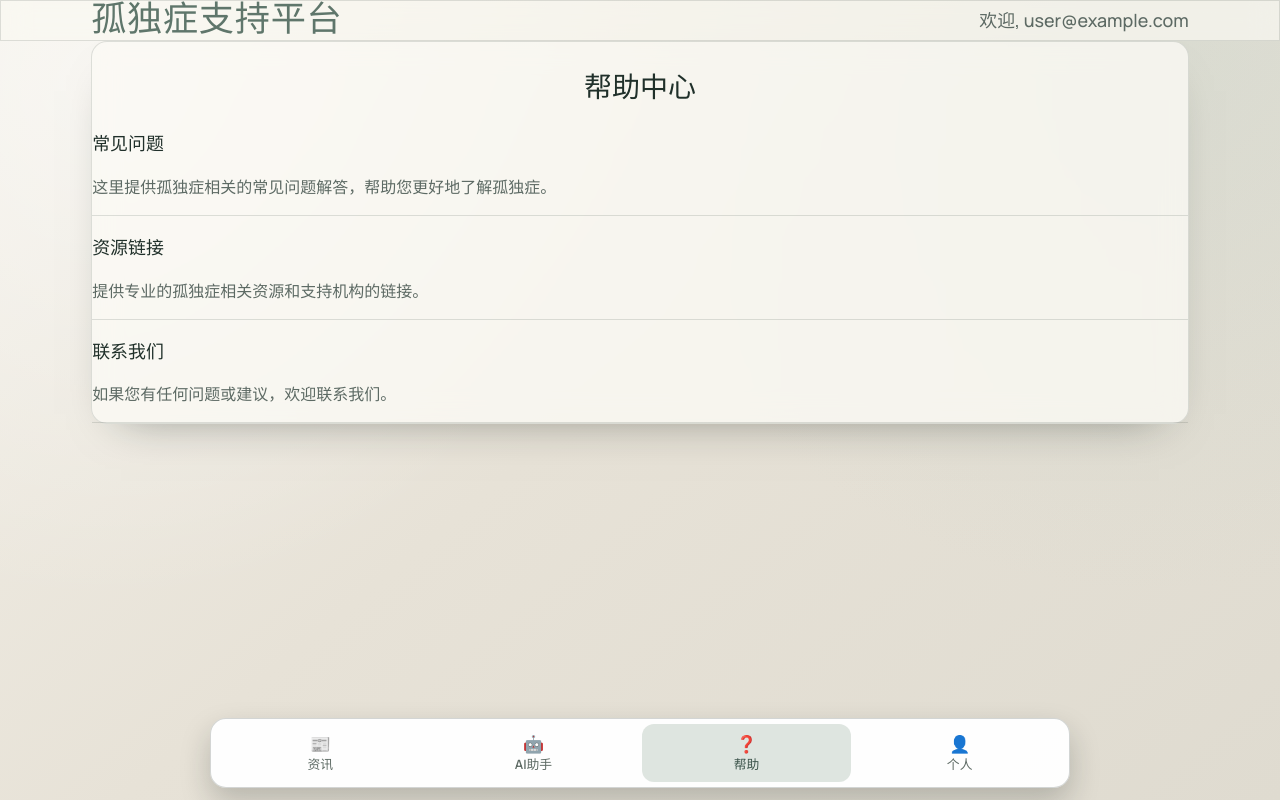
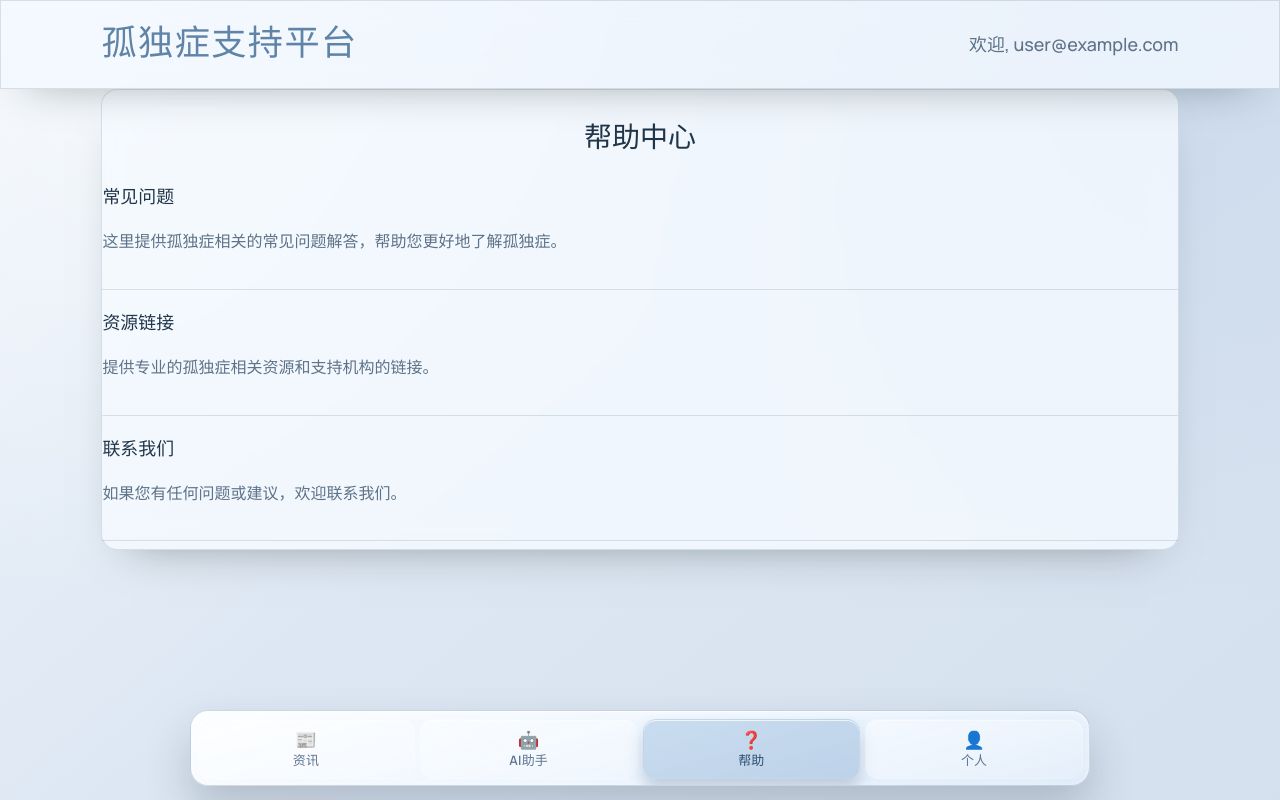
Before and after one commit to julia-lars/asd_app, a React (Vite) app in the folder frontend/: page /help in a window 1280 px wide. Built offline with nearby package versions, Linux system fonts and the light colour scheme; no server answers; sample sign-in values are in the browser's storage.

Commit message:
调整背景色

```diff
--- a/frontend/src/components/common/BottomNav.jsx
+++ b/frontend/src/components/common/BottomNav.jsx
@@ -28,38 +28,46 @@ const BottomNav = () => {
     }
   ];
 
+  const shellStyle = {
+    position: 'fixed',
+    bottom: 0,
+    left: 0,
+    right: 0,
+    zIndex: 2147483647,
+    padding: '0.65rem 0.85rem calc(0.9rem + env(safe-area-inset-bottom))',
+    pointerEvents: 'none'
+  };
+
+  const panelStyle = {
+    maxWidth: '900px',
+    margin: '0 auto',
+    borderRadius: '18px',
+    border: '1px solid rgba(66, 92, 123, 0.22)',
+    background: 'linear-gradient(160deg, rgba(255, 255, 255, 0.92), rgba(238, 246, 255, 0.9) 55%, rgba(224, 236, 250, 0.92))',
+    boxShadow: '0 24px 46px rgba(28, 44, 62, 0.22), 0 2px 8px rgba(255, 255, 255, 0.55) inset',
+    backdropFilter: 'blur(18px) saturate(110%)',
+    WebkitBackdropFilter: 'blur(18px) saturate(110%)',
+    overflow: 'hidden',
+    pointerEvents: 'auto'
+  };
+
+  const rowStyle = {
+    display: 'grid',
+    gridTemplateColumns: 'repeat(4, minmax(0, 1fr))',
+    gap: '0.32rem',
+    padding: '0.38rem'
+  };
+
   return (
-    <div
-      style={{
-        position: 'fixed',
-        bottom: 0,
-        left: 0,
-        right: 0,
-        zIndex: 2147483647,
-        padding: '0.5rem 0.75rem calc(0.75rem + env(safe-area-inset-bottom))',
-        pointerEvents: 'none'
-      }}
-    >
-      <div
-        style={{
-          maxWidth: '860px',
-          margin: '0 auto',
-          background: 'rgba(255, 255, 255, 0.96)',
-          border: '1px solid rgba(37, 53, 47, 0.2)',
-          boxShadow: '0 14px 30px rgba(20, 29, 25, 0.22)',
-          borderRadius: '16px',
-          overflow: 'hidden',
-          pointerEvents: 'auto'
-        }}
-      >
+    <div style={shellStyle}>
+      <div style={panelStyle}>
         <div
           style={{
-            display: 'grid',
-            gridTemplateColumns: 'repeat(4, minmax(0, 1fr))',
-            gap: '0.25rem',
-            padding: '0.3rem'
+            height: '1px',
+            background: 'linear-gradient(90deg, transparent, rgba(255, 255, 255, 0.82), transparent)'
           }}
-        >
+        />
+        <div style={rowStyle}>
           {navItems.map((item) => {
             const isActive = location.pathname === item.path;
             return (
@@ -68,21 +76,28 @@ const BottomNav = () => {
                 onClick={() => navigate(item.path)}
                 style={{
                   display: 'flex',
-                  minHeight: '58px',
+                  minHeight: '60px',
                   flexDirection: 'column',
                   alignItems: 'center',
                   justifyContent: 'center',
-                  border: 'none',
-                  borderRadius: '12px',
-                  background: isActive ? 'rgba(182, 198, 189, 0.45)' : 'transparent',
-                  color: isActive ? '#3c544b' : '#5d6a64',
+                  border: '1px solid transparent',
+                  borderRadius: '13px',
+                  background: isActive
+                    ? 'linear-gradient(165deg, rgba(186, 209, 233, 0.72), rgba(156, 186, 217, 0.56))'
+                    : 'linear-gradient(165deg, rgba(255, 255, 255, 0.45), rgba(255, 255, 255, 0.15))',
+                  boxShadow: isActive
+                    ? '0 10px 16px rgba(55, 84, 116, 0.24), 0 1px 0 rgba(255, 255, 255, 0.72) inset'
+                    : '0 1px 0 rgba(255, 255, 255, 0.42) inset',
+                  color: isActive ? '#2f4f70' : '#5f7490',
                   cursor: 'pointer',
-                  fontWeight: 600,
-                  lineHeight: 1.1
+                  fontWeight: isActive ? 700 : 600,
+                  letterSpacing: '0.01em',
+                  lineHeight: 1.1,
+                  transition: 'all 180ms ease'
                 }}
               >
-                <span style={{ marginBottom: '0.2rem', fontSize: '1.05rem' }}>{item.icon}</span>
-                <span style={{ fontSize: '0.8rem' }}>{item.label}</span>
+                <span style={{ marginBottom: '0.24rem', fontSize: '1.08rem' }}>{item.icon}</span>
+                <span style={{ fontSize: '0.81rem' }}>{item.label}</span>
               </button>
             );
           })}
--- a/frontend/src/style.css
+++ b/frontend/src/style.css
@@ -5,15 +5,15 @@
 @tailwind utilities;
 
 :root {
-  --spa-bg: #e7e2d7;
-  --spa-bg-soft: #f3f0e8;
-  --spa-surface: rgba(252, 250, 245, 0.78);
+  --spa-bg: #dde7f3;
+  --spa-bg-soft: #eef4fb;
+  --spa-surface: rgba(246, 250, 255, 0.8);
   --spa-surface-strong: rgba(255, 255, 255, 0.9);
-  --spa-text: #20302a;
-  --spa-muted: #5d6a64;
-  --spa-line: rgba(37, 53, 47, 0.14);
-  --spa-accent: #7a8f85;
-  --spa-accent-strong: #5f766b;
+  --spa-text: #213549;
+  --spa-muted: #5e7288;
+  --spa-line: rgba(37, 66, 96, 0.14);
+  --spa-accent: #7f9fbe;
+  --spa-accent-strong: #5f84a7;
   --spa-danger: #9f5f5f;
   font-family: "Manrope", "Noto Sans SC", sans-serif;
   line-height: 1.5;
@@ -51,8 +51,8 @@ body {
   color: var(--spa-text);
   background:
     radial-gradient(circle at 8% 10%, rgba(255, 255, 255, 0.5), transparent 38%),
-    radial-gradient(circle at 90% 5%, rgba(190, 206, 197, 0.32), transparent 40%),
-    linear-gradient(140deg, var(--spa-bg-soft) 0%, var(--spa-bg) 48%, #dfdbd0 100%);
+    radial-gradient(circle at 90% 5%, rgba(163, 189, 220, 0.28), transparent 42%),
+    linear-gradient(140deg, var(--spa-bg-soft) 0%, var(--spa-bg) 48%, #d5e0ee 100%);
 }
 
 body::before {
@@ -140,7 +140,7 @@ h1 {
 }
 
 .bg-blue-100 {
-  background-color: rgba(182, 198, 189, 0.34) !important;
+  background-color: rgba(171, 196, 221, 0.36) !important;
 }
 
 .bg-red-500 {
@@ -190,7 +190,7 @@ nav.bg-white.shadow-md {
   position: sticky;
   top: 0;
   z-index: 30;
-  background-color: rgba(250, 248, 242, 0.72) !important;
+  background-color: rgba(244, 249, 255, 0.76) !important;
 }
 
 .max-w-full.px-\[80px\] {
@@ -263,7 +263,7 @@ nav.bg-white.shadow-md {
   position: absolute;
   inset: 0;
   z-index: 0;
-  background: linear-gradient(160deg, rgba(241, 238, 231, 0.72), rgba(109, 128, 118, 0.22));
+  background: linear-gradient(160deg, rgba(238, 245, 255, 0.72), rgba(122, 150, 181, 0.24));
 }
 
 .min-h-screen.flex.items-center.justify-center.bg-cover.bg-center > .bg-white {
@@ -296,3 +296,51 @@ nav .items-center.space-x-4 .text-xl {
     overflow: visible;
   }
 }
+
+
+/* Spacious layout refinement */
+.max-w-full.px-\[80px\] {
+  padding-left: clamp(1.25rem, 4.8vw, 5.4rem) !important;
+  padding-right: clamp(1.25rem, 4.8vw, 5.4rem) !important;
+}
+
+nav .max-w-full.px-\[80px\].py-4 {
+  padding-top: clamp(1rem, 1.5vw, 1.45rem) !important;
+  padding-bottom: clamp(1rem, 1.5vw, 1.45rem) !important;
+}
+
+nav h1.text-3xl {
+  padding: 0.3rem 0.45rem 0.35rem 0;
+  letter-spacing: 0.04em;
+}
+
+.bg-white.rounded-lg.shadow-md .p-6,
+.bg-white.rounded-lg.shadow-md .p-8 {
+  padding: clamp(1.3rem, 2vw, 2rem) !important;
+}
+
+.bg-white.rounded-lg.shadow-md .border-b {
+  padding-bottom: clamp(0.95rem, 1.4vw, 1.3rem) !important;
+  margin-bottom: 0.45rem;
+}
+
+.bg-white.rounded-lg.shadow-md p,
+.bg-white.rounded-lg.shadow-md h2,
+.bg-white.rounded-lg.shadow-md h3,
+.bg-white.rounded-lg.shadow-md span {
+  line-height: 1.62;
+}
+
+@media (max-width: 640px) {
+  .p-8 {
+    padding: 1.35rem !important;
+  }
+
+  .p-6 {
+    padding: 1.15rem !important;
+  }
+
+  nav h1.text-3xl {
+    padding: 0.2rem 0.25rem 0.25rem 0;
+  }
+}
```
